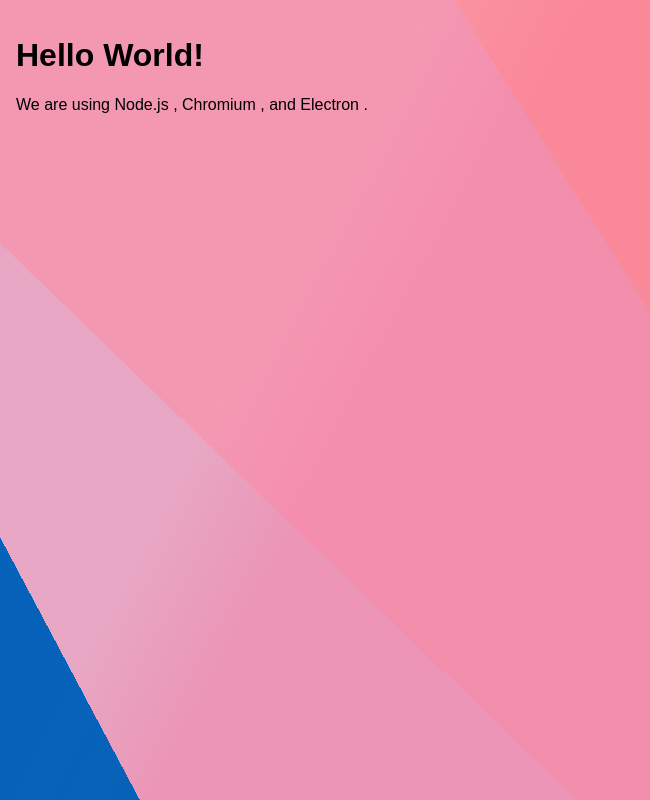
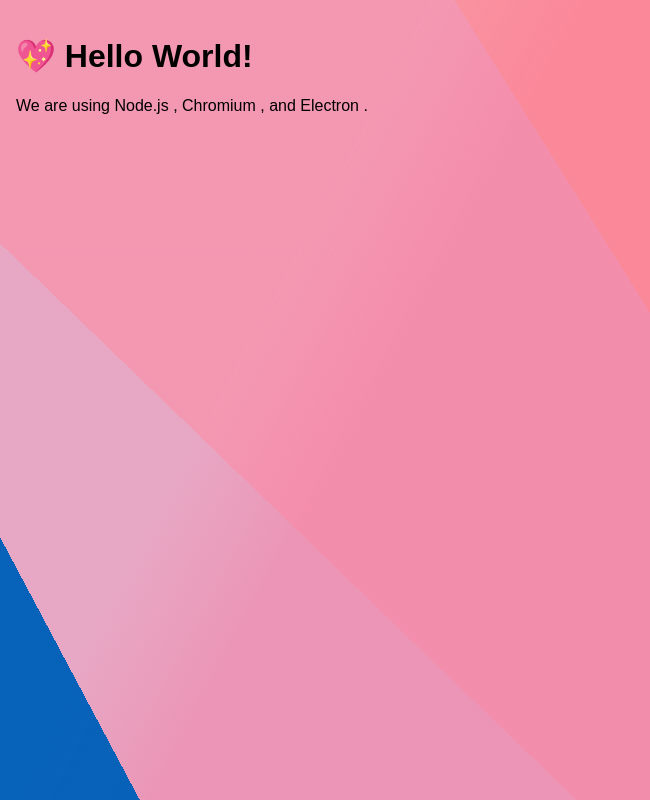
Before and after one commit to heliomarpm/electron-quick-start, an Electron app: page src/index.html in a window 650 px wide. Drawn offline with Linux system fonts and the light colour scheme.

Commit message:
add heart in hello world

```diff
--- a/src/index.html
+++ b/src/index.html
@@ -8,7 +8,7 @@
     <title>Hello World!</title>
   </head>
   <body>
-    <h1>Hello World!</h1>
+    <h1>💖 Hello World!</h1>
     We are using Node.js <span id="node-version"></span>,
     Chromium <span id="chrome-version"></span>,
     and Electron <span id="electron-version"></span>.
```
